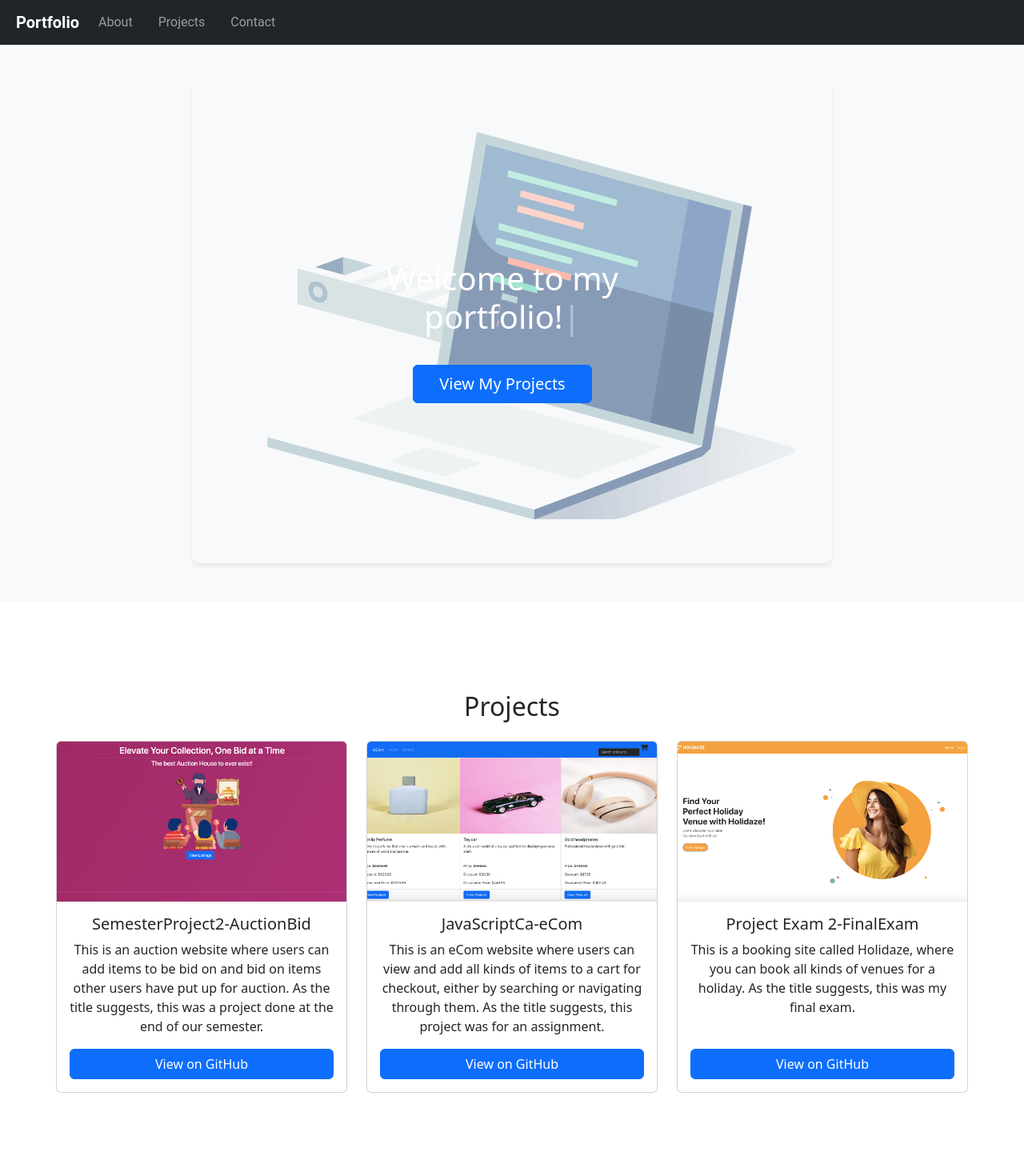
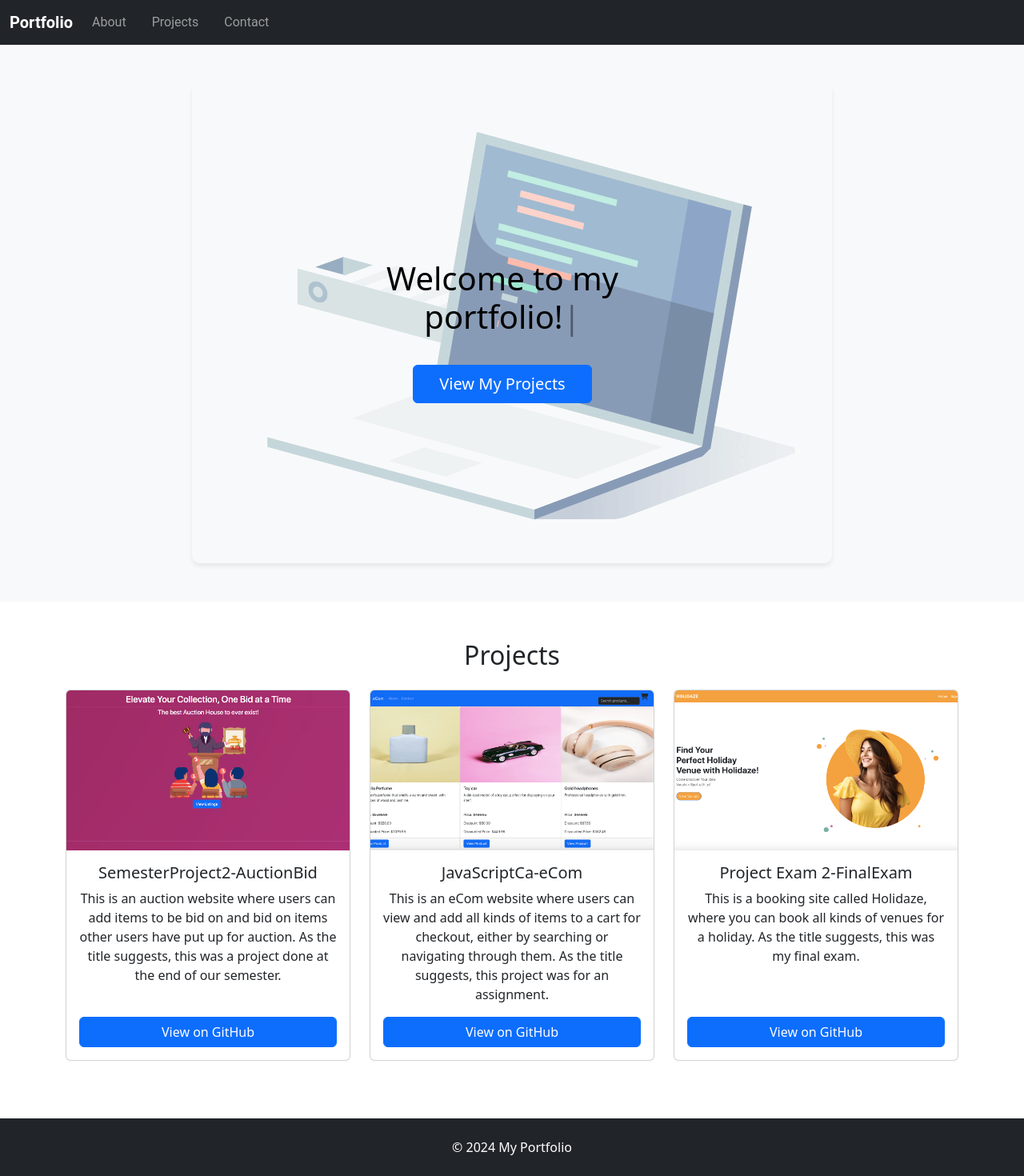
Before and after one commit to Sugal99/Portfolio-2, a React (Create React App) app: page / in a window 1280 px wide. Shown: the top 1470 px of the page at 80% size. Built offline with nearby package versions, Linux system fonts and the light colour scheme.

Commit message:
Changed the typer text to black/removed few npms

```diff
--- a/package.json
+++ b/package.json
@@ -8,15 +8,11 @@
     "@testing-library/react": "^13.4.0",
     "@testing-library/user-event": "^13.5.0",
     "bootstrap": "^5.3.3",
-    "framer-motion": "^11.2.10",
     "react": "^18.3.1",
     "react-bootstrap": "^2.10.2",
     "react-dom": "^18.3.1",
     "react-scripts": "5.0.1",
-    "react-spring": "^9.7.3",
-    "react-tsparticles": "^2.12.2",
     "react-typed": "^2.0.12",
-    "three": "^0.165.0",
     "web-vitals": "^2.1.4"
   },
   "scripts": {
--- a/src/App.css
+++ b/src/App.css
@@ -1,4 +1,3 @@
-/* src/App.css */
 .App {
   text-align: center;
 }
@@ -14,12 +13,6 @@
   color: white;
 }
 
-#about,
-#projects,
-#contact {
-  padding: 4rem 0;
-}
-
 .card {
   border: none;
   transition: transform 0.2s;
@@ -27,10 +20,6 @@
 
 .card:hover {
   transform: scale(1.05);
-}
-
-footer {
-  padding: 1rem 0;
 }
 
 .navbar-brand {
@@ -47,7 +36,6 @@ footer {
 
 .home-section {
   background-color: #f8f9fa;
-  padding: 60px 0;
 }
 
 .home-section h1 {
@@ -59,12 +47,11 @@ footer {
   font-size: 1.25rem;
 }
 
-/* Add this CSS to your stylesheet or component */
 .header-image {
-  border-radius: 10px; /* Rounded corners for the header image */
-  box-shadow: 0 4px 6px rgba(0, 0, 0, 0.1); /* Add a subtle shadow */
+  border-radius: 10px;
+  box-shadow: 0 4px 6px rgba(0, 0, 0, 0.1);
 }
 
 .typed-text {
-  margin-top: 20px; /* Add some space between the header image and typed text */
+  margin-top: 20px;
 }
--- a/src/App.js
+++ b/src/App.js
@@ -1,19 +1,17 @@
 import React from "react";
 import Header from "./components/Header";
+import Projects from "./components/Projects";
 import Footer from "./components/Footer";
-import About from "./components/About";
-import Projects from "./components/Projects";
-import Contact from "./components/Contact";
+import Home from "./components/Home";
+
 import "./App.css";
-import Home from "./components/Home";
-import { Container } from "react-bootstrap";
 
 function App() {
   return (
-    <div>
+    <div className="app-container">
       <Header />
+      <Home />
 
-      <Home />
       <Projects />
       <Footer />
     </div>
--- a/src/components/Header.jsx
+++ b/src/components/Header.jsx
@@ -4,11 +4,9 @@ import { Container } from "react-bootstrap";
 
 const Header = () => {
   return (
-    <Navbar bg="dark" variant="dark" collapseOnSelect expand="lg" sticky="top">
+    <Navbar bg="dark" variant="dark" expand="lg" sticky="top">
       <Container fluid>
-        <Navbar.Brand href="#home" className="ms-2">
-          Portfolio
-        </Navbar.Brand>
+        <Navbar.Brand href="#home">Portfolio</Navbar.Brand>
         <Navbar.Toggle aria-controls="basic-navbar-nav" />
         <Navbar.Collapse id="basic-navbar-nav">
           <Nav className="ml-auto">
--- a/src/components/Home.jsx
+++ b/src/components/Home.jsx
@@ -18,7 +18,7 @@ const Home = () => {
       <Row className="justify-content-center align-items-center position-absolute w-100 h-100 top-0 start-0">
         <Col xs={10} sm={8} md={6} lg={4} xl={3}>
           <div className="text-white">
-            <h1 className="display-4 typed-text">
+            <h1 className="display-4 typed-text" style={{ color: "black" }}>
               <TypedText />
             </h1>
             <Button
```
Also changed, not shown: 1 other file (tests, documents, lock files or other folders).
